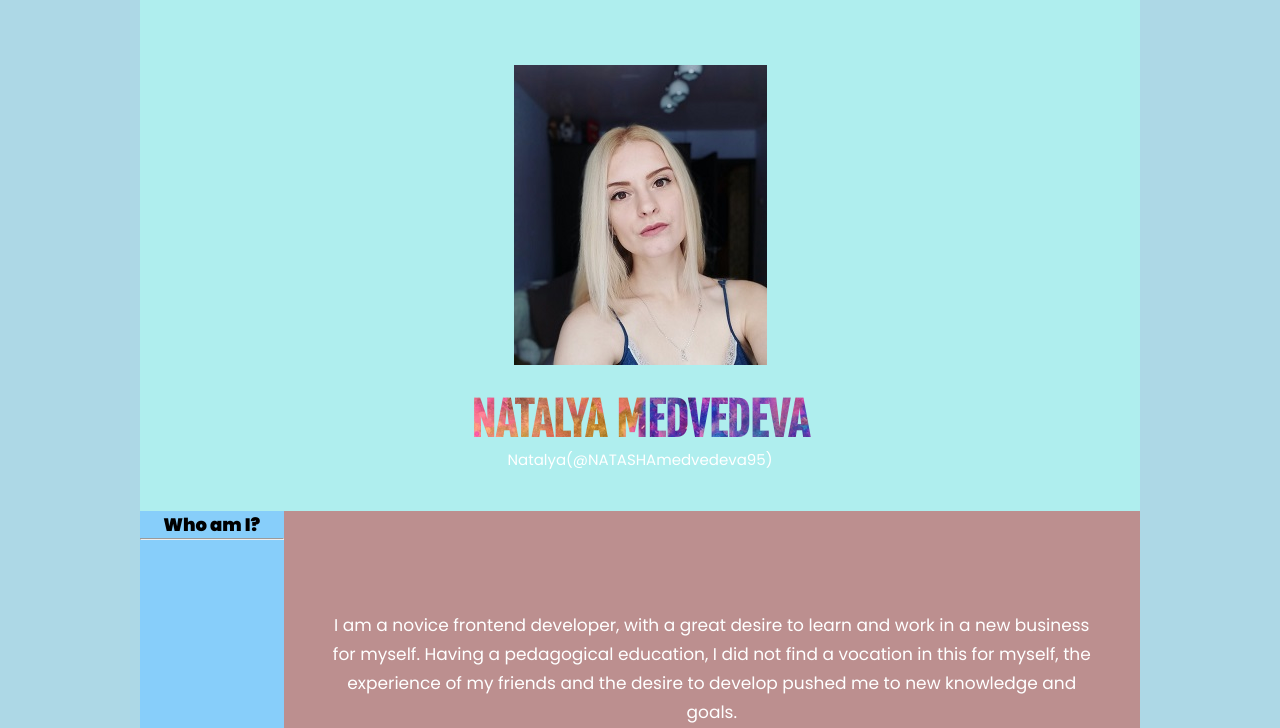
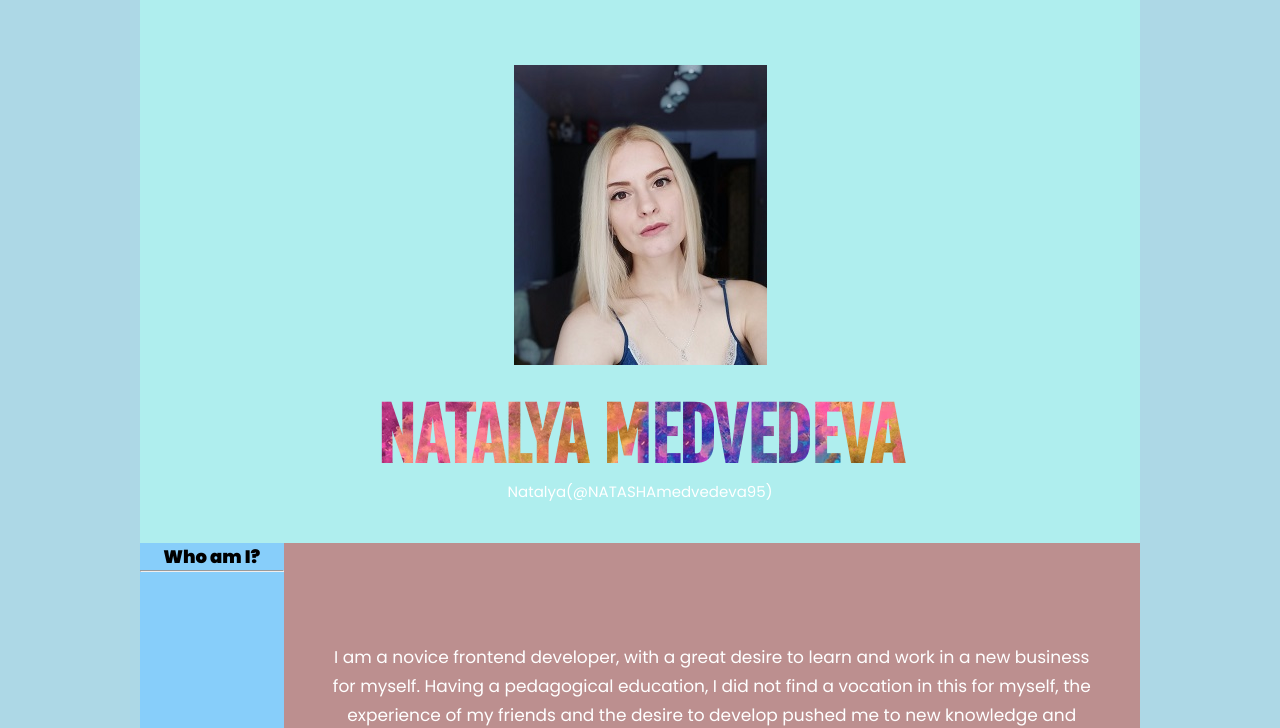
Before and after one commit to NATASHAmedvedeva95/rsschool-cv, a plain HTML site: page index.html in a window 1280 px wide. Shown: the part 75-803 px from the top of the page. Drawn offline with Linux system fonts and the light colour scheme; files whose address does not match are found by name; a web font is replaced by a local one.

Commit message:
docs: check changes

```diff
--- a/style.css
+++ b/style.css
@@ -11,7 +11,7 @@ body{
 }
 
 h1{
-    font-size: 45px;
+    font-size: 70px;
     font-family: 'Fjalla One', sans-serif;
     background: url(.//assets/img/main.png);
     color: transparent;
```
